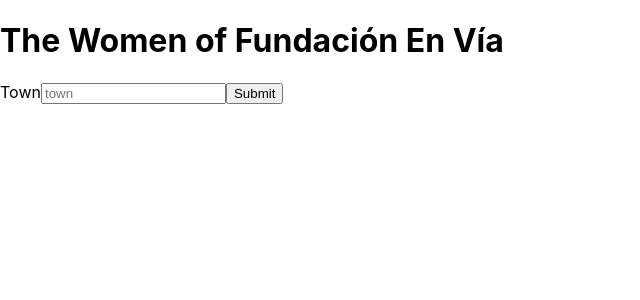
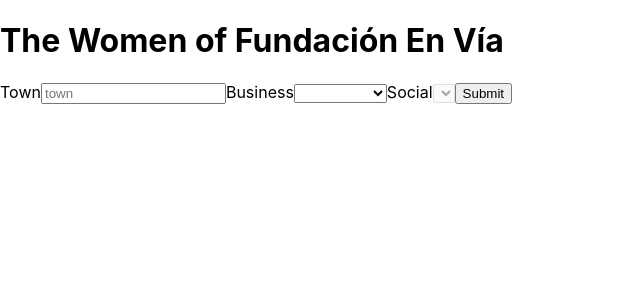
Before and after one commit to toshiroto/envia-notes, a React (Create React App) app in the folder envia-one/: page / in a window 1280 px wide. Shown: the top 300 px of the page, without its empty margins (0-640 px from the left). Built offline with nearby package versions, Linux system fonts and the light colour scheme.

Commit message:
useState hook

```diff
--- a/envia-one/src/components/SearchParams.js
+++ b/envia-one/src/components/SearchParams.js
@@ -1,8 +1,12 @@
 import { useState } from "react";
+
+const BUSINESS = ["Cafeteria", "Tapetes", "Ropa Tipica", "Bolsas", "Comedor",  "Miscelanea", "Tortillas", "Pollos"]
 
 const SearchParams = () => {
   const [town, setTown] = useState("");
   const [business, setBusiness] = useState("");
+  const [social, setSocial] = useState("");
+  const socials = [];
 
   return (
     <div className="search-params">
@@ -11,6 +15,42 @@
           Town
           <input id="town" value={town} placeholder="town" onChange={(e) => setTown(e.target.value)} />
         </label>
+        <label htmlFor="business">
+          Business
+          <select name="business" id="business" value={business} onChange={(e) => {
+            setBusiness(e.target.value);
+            setSocial("");
+          }}
+          onBlur={(e) => {
+            setBusiness(e.target.value);
+            setSocial("");
+          }}
+          >
+            <option />
+            {BUSINESS.map((business) => (
+      <option key={business} value={business}>
+        {business}
+              </option >
+            ))}
+          </select>
+        </label>
+        <label htmlFor="social">
+          Social
+          <select disabled={!socials.length} name="social" id="social" value={social} onChange={(e) => {
+            setSocial(e.target.value);
+          }}
+          onBlur={(e) => {
+            setSocial(e.target.value);
+          }}
+          >
+            <option />
+            {socials.map((social) => (
+      <option key={social} value={social}>
+        {social}
+              </option >
+            ))}
+          </select>
+        </label>
         <button>Submit</button>
       </form>
     </div>
```
Also changed, not shown: envia-one/package.json (+9 -1 lines), envia-one/.eslintrc.json (added), 2 other files (tests, documents, lock files or other folders).
